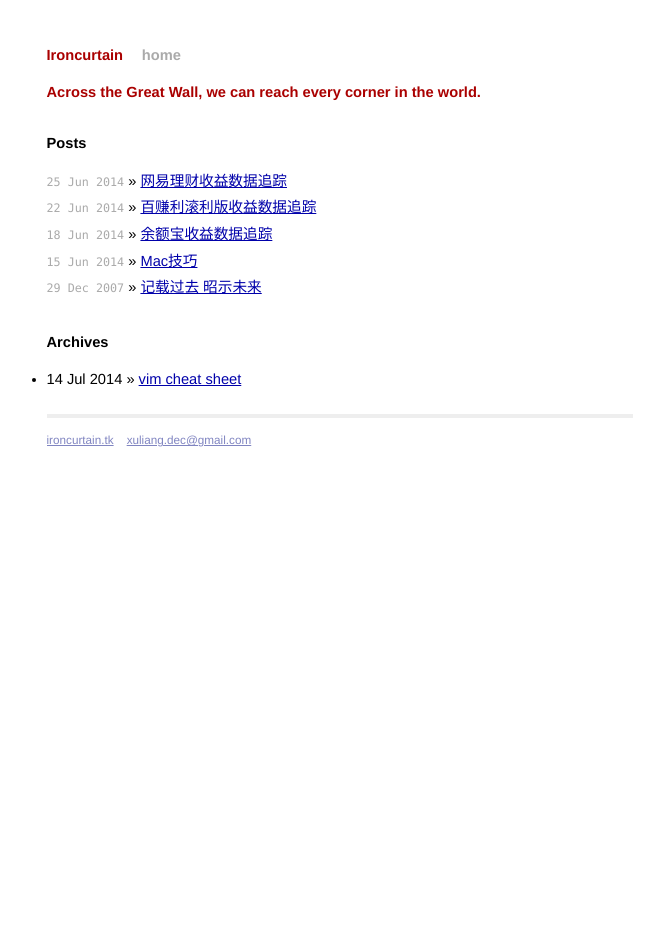
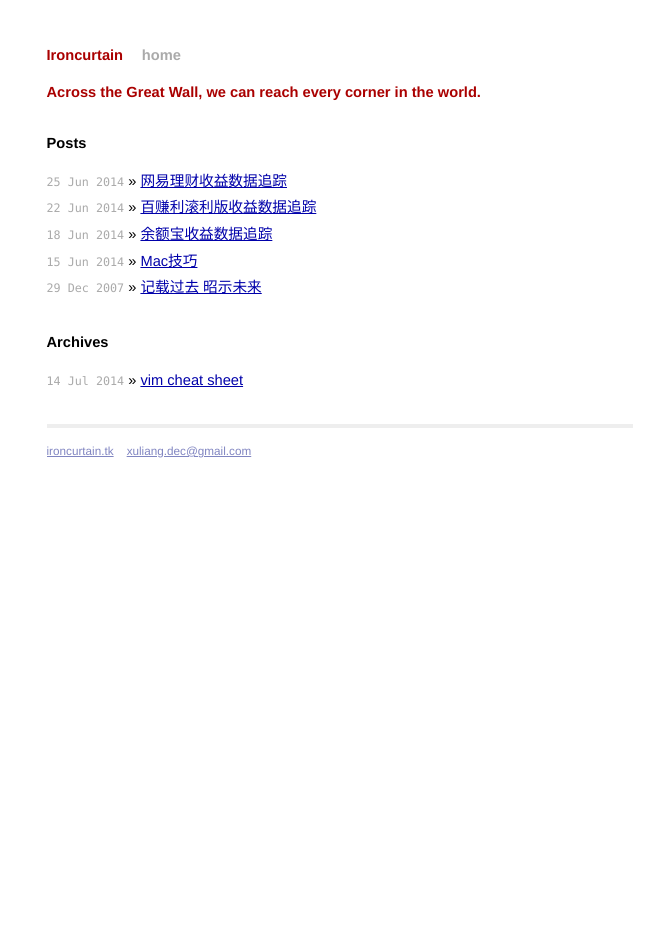
Before and after one commit to liangxu/blog, a Jekyll site: the page built from index.html, in a window 1280 px wide. Shown: the whole page, without its empty margins (300-964 px from the left). Built offline with Jekyll 4.4.1, drawn with Linux system fonts in a browser that asks for light colours; Markdown is read by kramdown in place of the engine named in the settings.

Commit message:
fix css issue.

```diff
--- a/index.html
+++ b/index.html
@@ -13,7 +13,7 @@ keywords: ironcurtain
     {% endfor %}
   </ul>
   <h1>Archives</h1>
-  <ul class="post">
+  <ul class="posts">
     <li><span>14 Jul 2014</span> &raquo; <a href="playground/vim-cheat-sheet-en.pdf">vim cheat sheet</a></li>
   </ul>
 </div>
```
